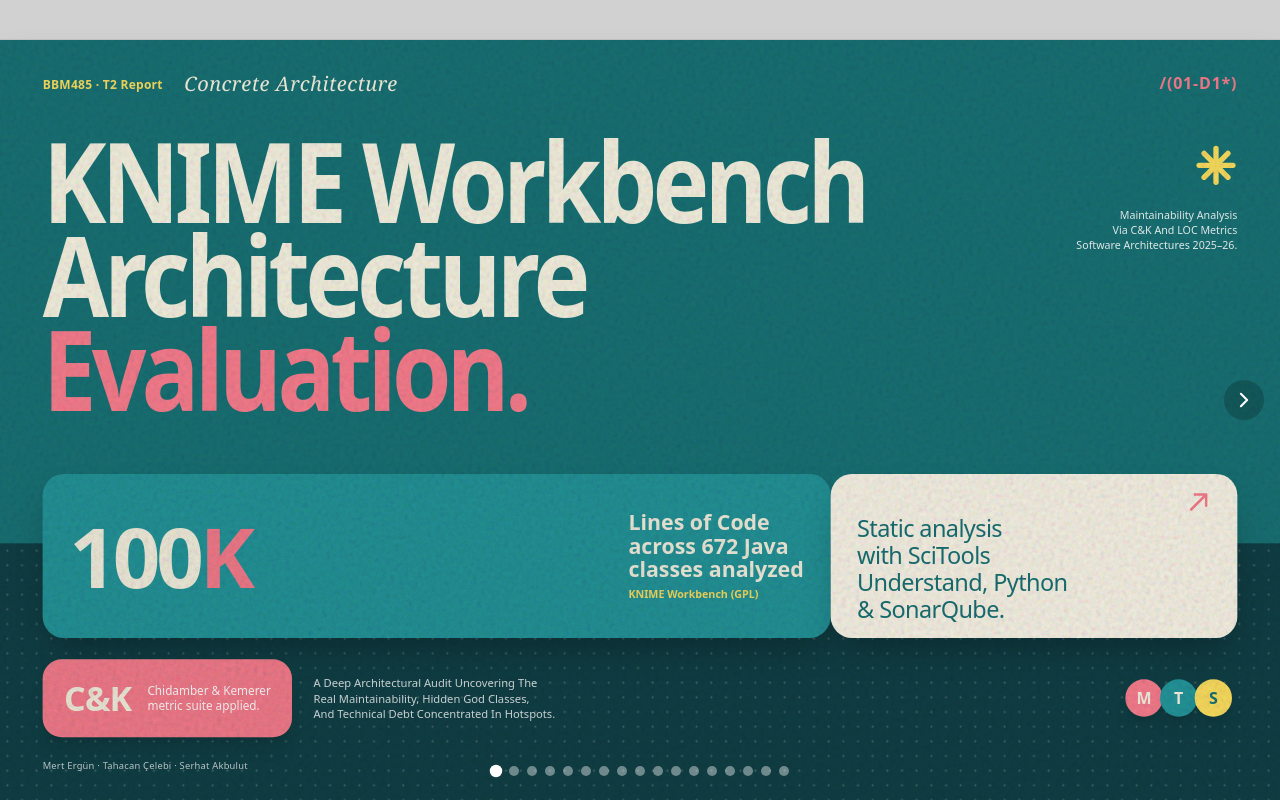
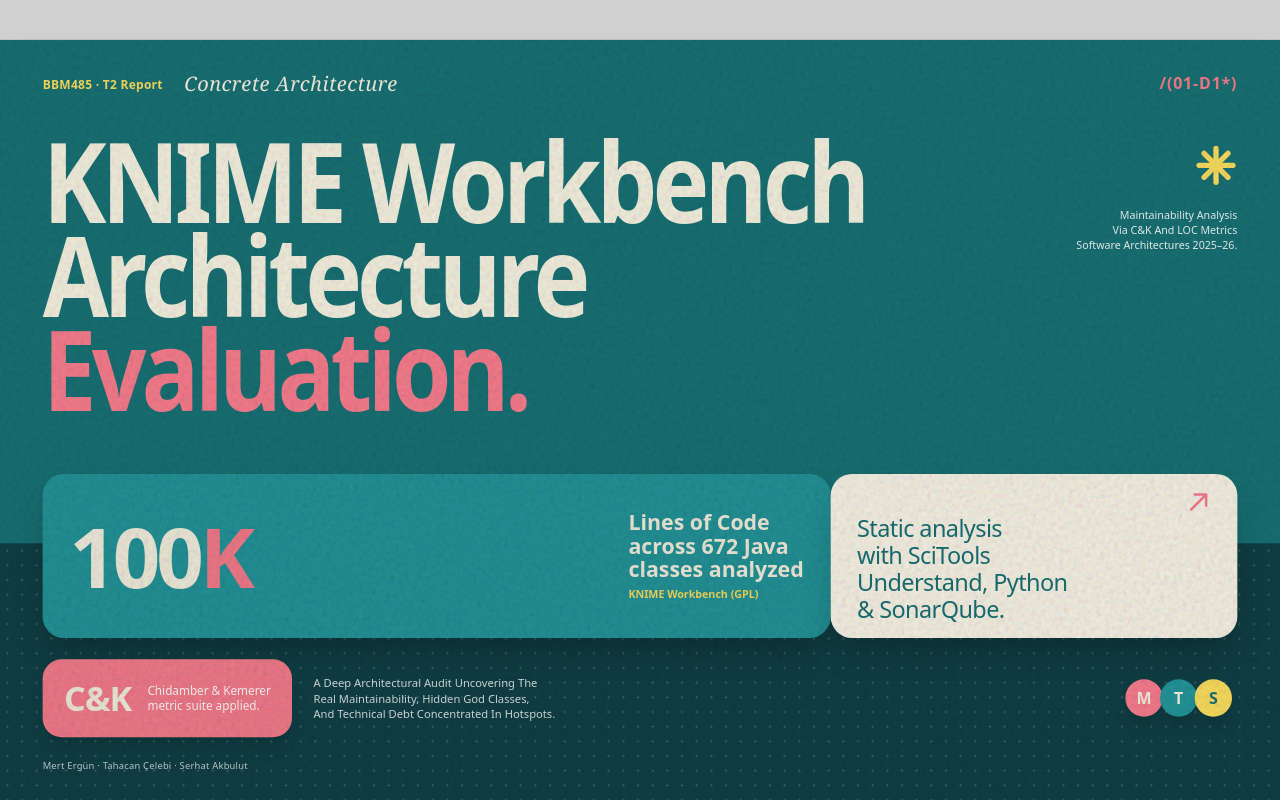
Before and after one commit to tahacancelebi/485-slides, a Next.js app: page / in a window 1280 px wide. Built offline with nearby package versions, Linux system fonts and the light colour scheme.

Commit message:
refactor: remove slide indicator and navigation buttons from SlideShell component
Eliminate the slide indicator and arrow navigation buttons from the SlideShell component to streamline the presentation interface. This change simplifies the user experience by focusing on the current slide display.

```diff
--- a/src/components/shared/SlideShell.tsx
+++ b/src/components/shared/SlideShell.tsx
@@ -130,41 +130,6 @@
       <PresentationFrame>
         <CurrentSlide />
       </PresentationFrame>
-
-      {/* Slide indicator */}
-      <div className="fixed bottom-6 left-1/2 -translate-x-1/2 flex gap-2 z-[100]">
-        {slides.map((_, i) => (
-          <button
-            key={i}
-            onClick={() => setCurrent(i)}
-            className={`w-2.5 h-2.5 rounded-full transition-all ${
-              i === current ? 'bg-white scale-125' : 'bg-white/40'
-            }`}
-          />
-        ))}
-      </div>
-
-      {/* Arrow buttons for mouse users */}
-      {current > 0 && (
-        <button
-          onClick={() => go(-1)}
-          className="fixed left-4 top-1/2 -translate-y-1/2 z-[100] w-10 h-10 rounded-full bg-black/20 hover:bg-black/40 flex items-center justify-center text-white transition-colors"
-        >
-          <svg className="w-5 h-5" fill="none" stroke="currentColor" strokeWidth="2.5" viewBox="0 0 24 24">
-            <path strokeLinecap="round" strokeLinejoin="round" d="M15.75 19.5L8.25 12l7.5-7.5" />
-          </svg>
-        </button>
-      )}
-      {current < slides.length - 1 && (
-        <button
-          onClick={() => go(1)}
-          className="fixed right-4 top-1/2 -translate-y-1/2 z-[100] w-10 h-10 rounded-full bg-black/20 hover:bg-black/40 flex items-center justify-center text-white transition-colors"
-        >
-          <svg className="w-5 h-5" fill="none" stroke="currentColor" strokeWidth="2.5" viewBox="0 0 24 24">
-            <path strokeLinecap="round" strokeLinejoin="round" d="M8.25 4.5l7.5 7.5-7.5 7.5" />
-          </svg>
-        </button>
-      )}
     </div>
   );
 }
```
